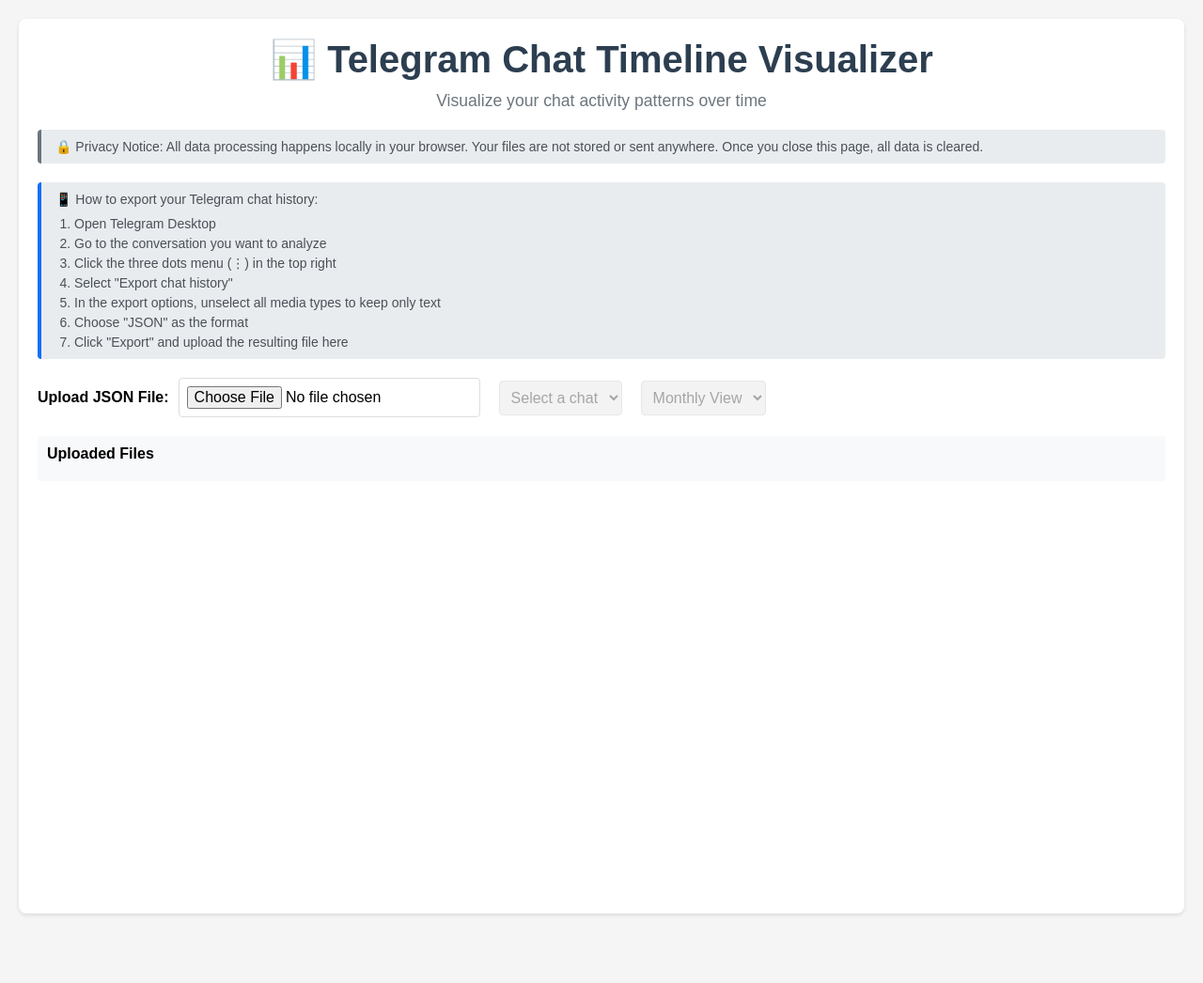
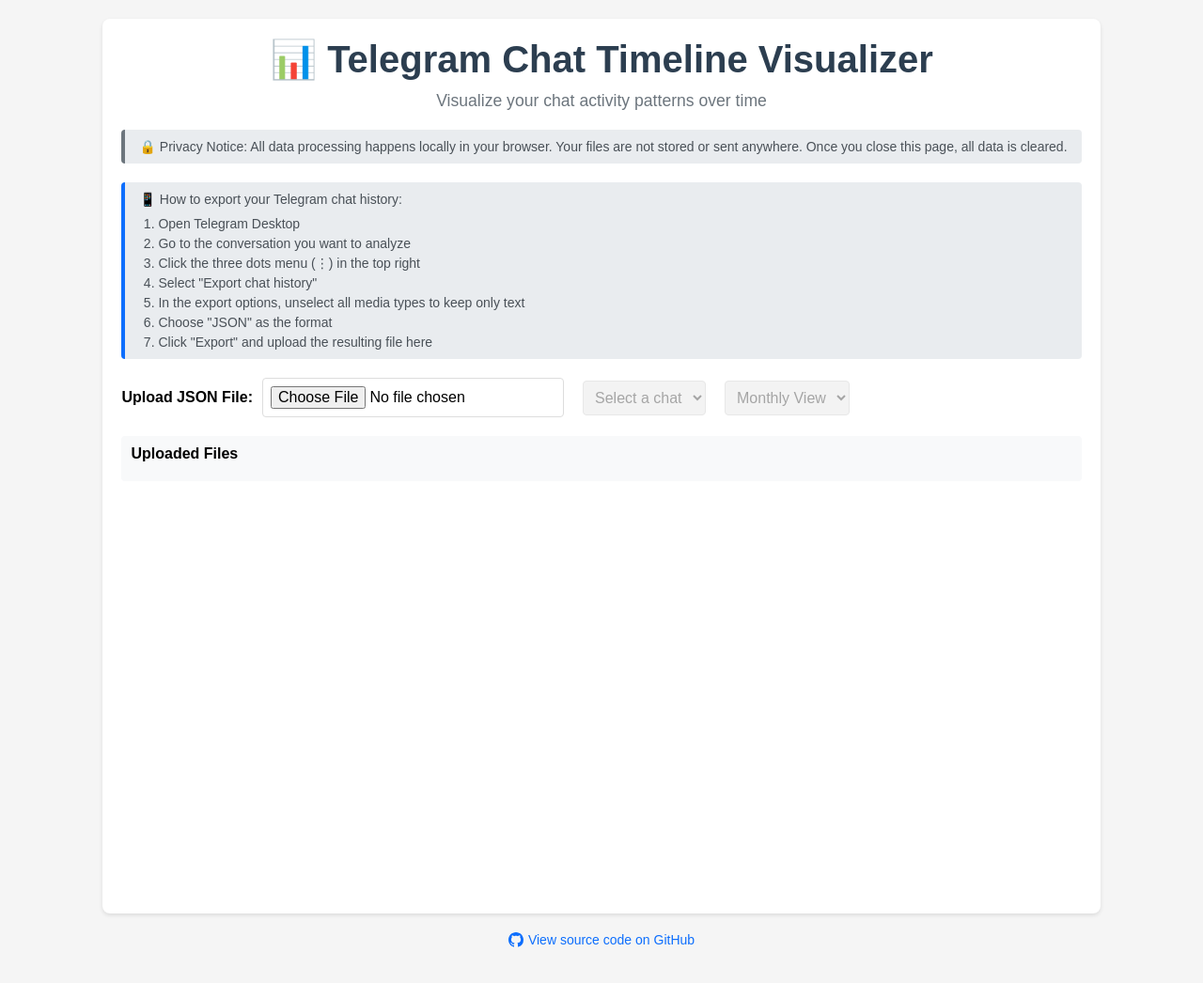
Before and after one commit to jonbesga/telegram-chats-timeline, a plain HTML site: page index.html in a window 1280 px wide. Shown: the whole page at 94% size. Before the commit the page ends 992 px from the top, so only its background shows below. Drawn offline with nearby package versions, Linux system fonts and the light colour scheme.

Commit message:
Add source code link

```diff
--- a/index.html
+++ b/index.html
@@ -10,6 +10,9 @@
             font-family: Arial, sans-serif;
             margin: 20px;
             background-color: #f5f5f5;
+            min-height: 100vh;
+            display: flex;
+            flex-direction: column;
         }
         .container {
             max-width: 1200px;
@@ -18,6 +21,7 @@
             padding: 20px;
             border-radius: 8px;
             box-shadow: 0 2px 4px rgba(0,0,0,0.1);
+            flex: 1;
         }
         .chart-container {
             margin: 20px 0;
@@ -119,6 +123,22 @@
             color: #6c757d;
             font-size: 1.1em;
         }
+        .footer {
+            text-align: center;
+            padding: 20px;
+            color: #6c757d;
+            font-size: 14px;
+        }
+        .footer a {
+            color: #0d6efd;
+            text-decoration: none;
+            display: inline-flex;
+            align-items: center;
+            gap: 5px;
+        }
+        .footer a:hover {
+            text-decoration: underline;
+        }
     </style>
 </head>
 <body>
@@ -164,6 +184,14 @@
             <canvas id="messageChart"></canvas>
         </div>
     </div>
+    <footer class="footer">
+        <a href="https://github.com/jonbesga/telegram-chats-timeline" target="_blank" rel="noopener noreferrer">
+            <svg height="16" width="16" viewBox="0 0 16 16" fill="currentColor">
+                <path d="M8 0C3.58 0 0 3.58 0 8c0 3.54 2.29 6.53 5.47 7.59.4.07.55-.17.55-.38 0-.19-.01-.82-.01-1.49-2.01.37-2.53-.49-2.69-.94-.09-.23-.48-.94-.82-1.13-.28-.15-.68-.52-.01-.53.63-.01 1.08.58 1.23.82.72 1.21 1.87.87 2.33.66.07-.52.28-.87.51-1.07-1.78-.2-3.64-.89-3.64-3.95 0-.87.31-1.59.82-2.15-.08-.2-.36-1.02.08-2.12 0 0 .67-.21 2.2.82.64-.18 1.32-.27 2-.27.68 0 1.36.09 2 .27 1.53-1.04 2.2-.82 2.2-.82.44 1.1.16 1.92.08 2.12.51.56.82 1.27.82 2.15 0 3.07-1.87 3.75-3.65 3.95.29.25.54.73.54 1.48 0 1.07-.01 1.93-.01 2.2 0 .21.15.46.55.38A8.013 8.013 0 0016 8c0-4.42-3.58-8-8-8z"></path>
+            </svg>
+            View source code on GitHub
+        </a>
+    </footer>
     <script src="timeline.js"></script>
 </body>
 </html>
```
